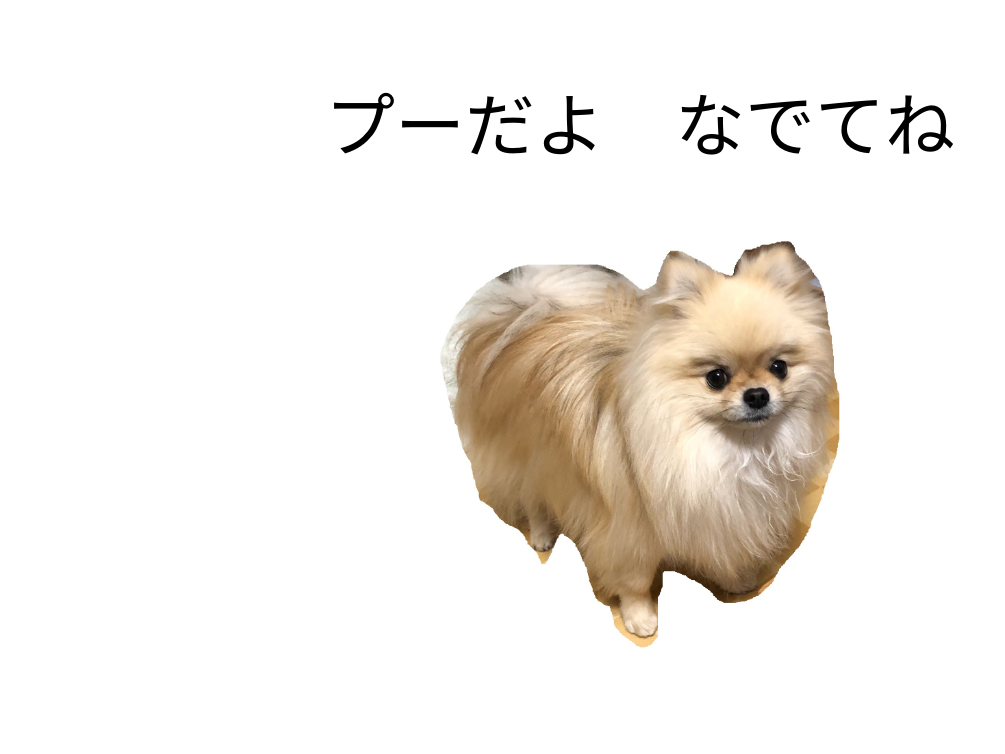
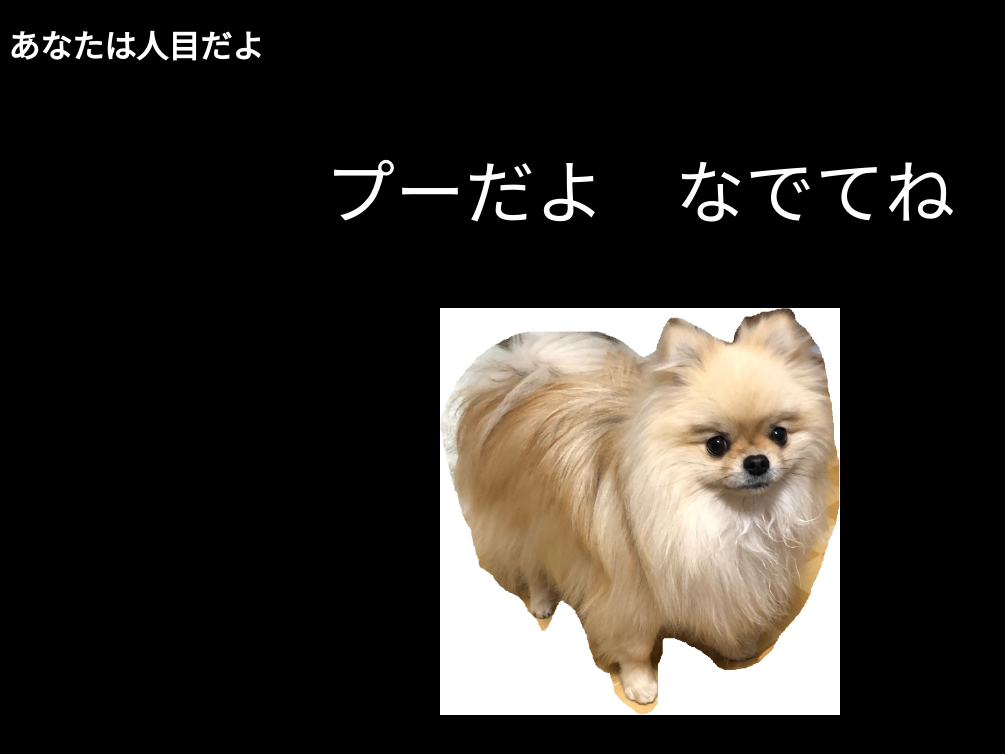
Before and after one commit to matsukif/poo, a PHP site: page / in a window 1280 px wide. Shown: the top 754 px of the page, without its empty margins (0-1005 px from the left). Run offline with PHP 8.4, Linux system fonts and the light colour scheme; some libraries are stand-ins or nearby versions.

Commit message:
Create Access Counter & backgraound color change

```diff
--- a/index.html
+++ b/index.php
@@ -6,6 +6,15 @@
     <script src="https://ajax.googleapis.com/ajax/libs/jquery/2.1.4/jquery.min.js"></script>
 </head>
 <body>
+    <?php
+        $fp = fopen("count.dat","r");
+        $count = fgets($fp);
+        echo "<h1>あなたは{$count}人目だよ</h1>";
+        $count += 1;
+        $fp = fopen("count.dat","w");
+        fwrite($fp,$count);
+        fclose($fp);
+    ?>
     <p id="explain">プーだよ　なでてね</p>
 
     <div id="img-center">
--- a/stylesheet.css
+++ b/stylesheet.css
@@ -1,3 +1,9 @@
+body {
+/*    background:linear-gradient(45deg, red,black); */
+    color:white;
+    background-color:black;
+}
+
 #explain {
     font-size:70px;
     text-align: center;
```
Also changed, not shown: 1 other file.
